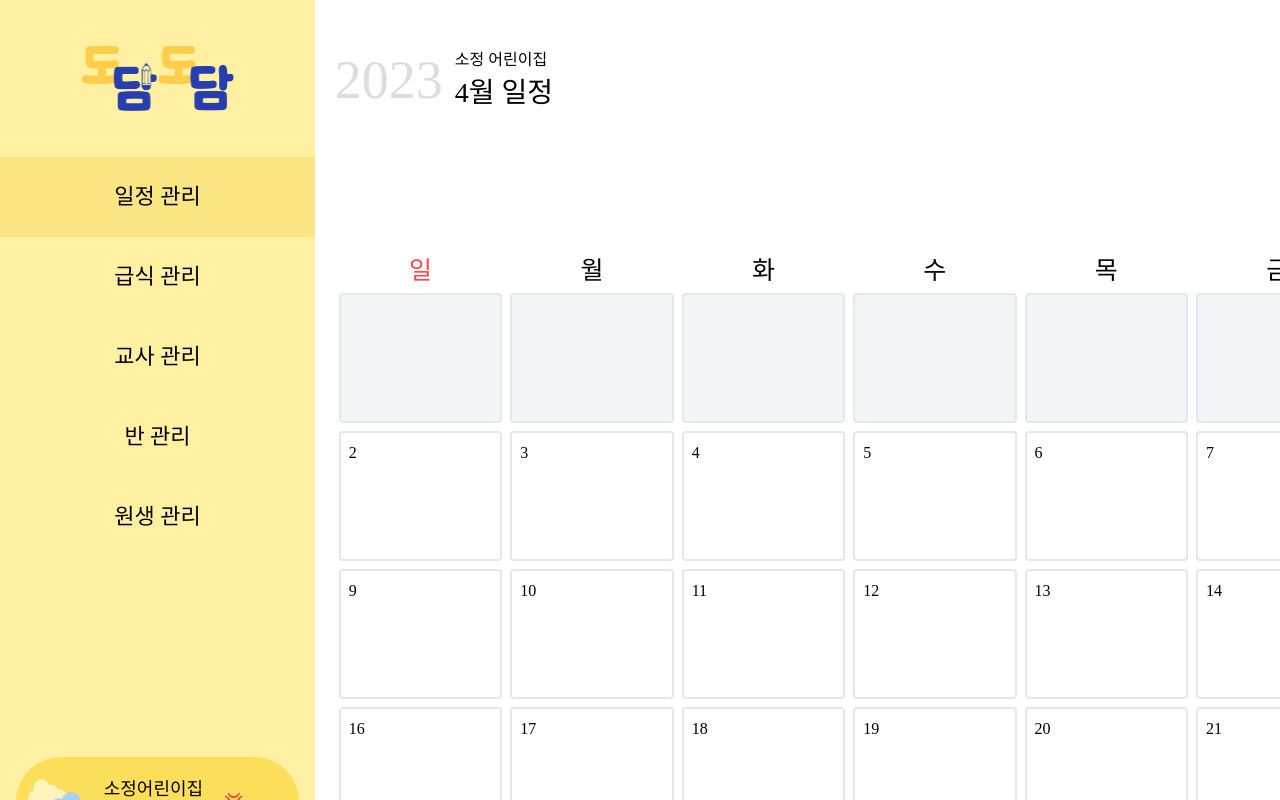
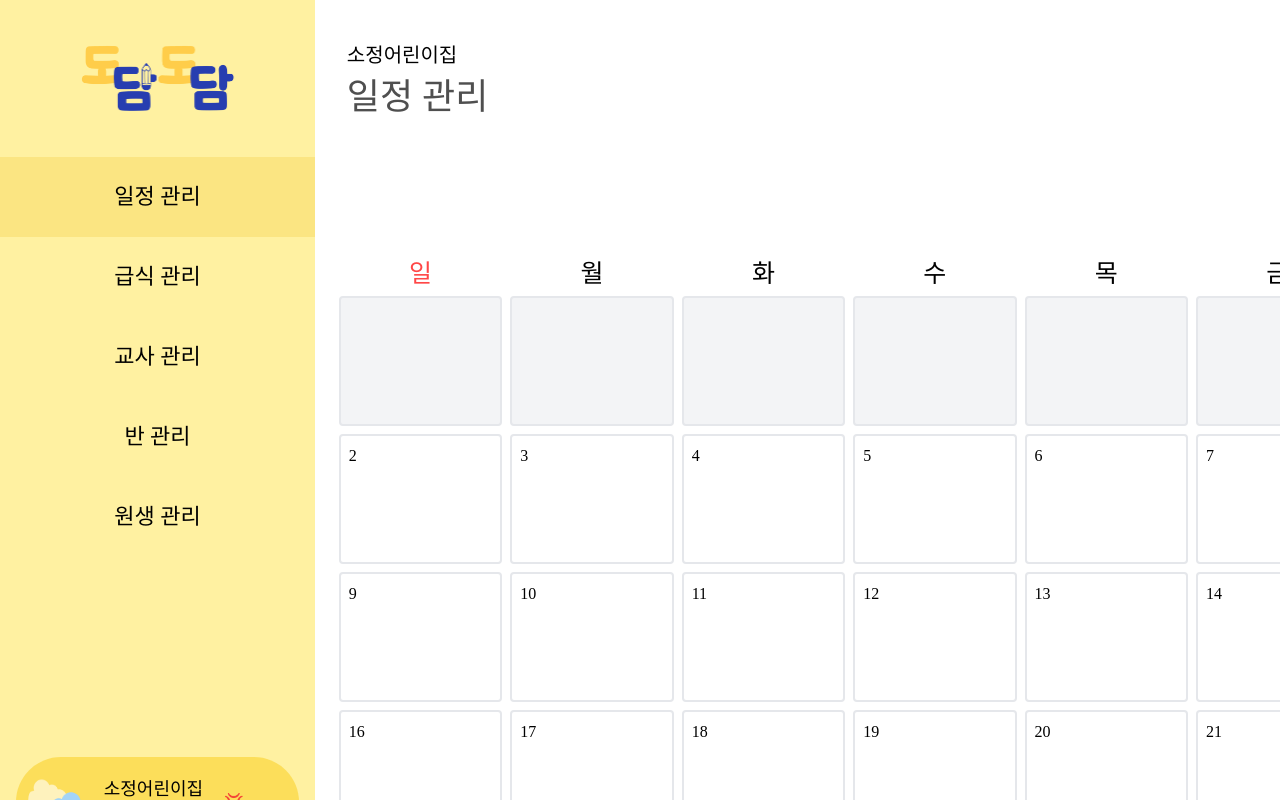
Before and after one commit to OH-Neuri/SSAFY202-DODAMDODAM, a Next.js app in the folder frontend/dodamdodam/: page /calendar in a window 1280 px wide. Shown: the top 800 px of the page. Built offline with nearby package versions, Linux system fonts and the light colour scheme; a web font is replaced by a local one.

Commit message:
Feat: 웹 페이지 상단 헤더 컴포넌트 추가

```diff
--- /dev/null
+++ b/frontend/dodamdodam/src/components/common/pageHeader.tsx
@@ -0,0 +1,14 @@
+import React from "react";
+
+export default function PageHeader(props: { name: string }) {
+  const { name } = props;
+
+  return (
+    <div className="flex m-10">
+      <div className="flex flex-col justify-center ml-3">
+        <div className="text-[20px]">소정어린이집</div>
+        <div className="text-[36px] font-preB text-[#4F4F4F]">{name}</div>
+      </div>
+    </div>
+  );
+}
--- a/frontend/dodamdodam/src/pages/calendar/index.tsx
+++ b/frontend/dodamdodam/src/pages/calendar/index.tsx
@@ -4,6 +4,7 @@ import NavBar from "@/components/common/navBar";
 import { calendarMonthType } from "@/types/calendarType";
 import ArrowBackIosIcon from "@mui/icons-material/ArrowBackIos";
 import ArrowForwardIosIcon from "@mui/icons-material/ArrowForwardIos";
+import PageHeader from "@/components/common/pageHeader";
 
 export default function index() {
   // 현재 년, 월 초기에 저장.
@@ -57,19 +58,7 @@ export default function index() {
       <div></div>
       {/* 본문 내용 */}
       <div className="col-span-6 pl-28">
-        {/* 큰 타이틀 */}
-        <div className="flex m-10">
-          <div className="font-preB text-[54px] text-[#DDDDDD]">
-            {thisMonth.year}
-          </div>
-          <div className="flex flex-col justify-center ml-3">
-            <div>소정 어린이집</div>
-            <div className="font-preB text-[28px]">
-              {thisMonth.month}월 일정
-            </div>
-          </div>
-        </div>
-
+        <PageHeader name={"일정 관리"} />
         {/* Arrow */}
         <div>
           <ArrowBackIosIcon />
```
